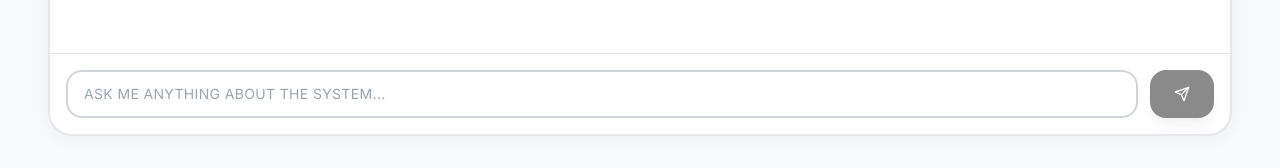
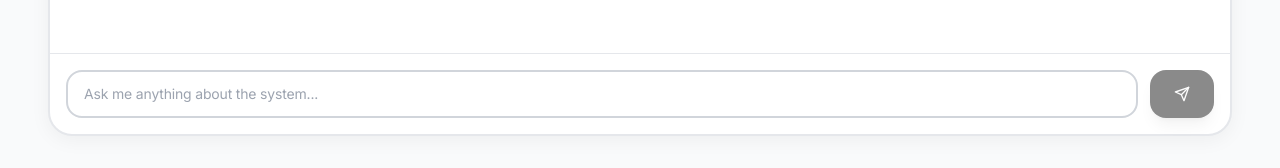
Before and after one commit to chgenberg/AIFM, a Next.js app in the folder apps/web/: page /admin/ai-chat in a window 1280 px wide. Shown: the part 573-741 px from the top of the page. Built offline with nearby package versions, Linux system fonts and the light colour scheme; no server answers.

Commit message:
Fix: Remove uppercase styling from chat input field

```diff
--- a/apps/web/src/app/admin/ai-chat/page.tsx
+++ b/apps/web/src/app/admin/ai-chat/page.tsx
@@ -145,7 +145,7 @@ export default function AIChatPage() {
                 onChange={(e) => setInput(e.target.value)}
                 onKeyPress={(e) => e.key === 'Enter' && !e.shiftKey && handleSend()}
                 placeholder="Ask me anything about the system..."
-                className="flex-1 px-4 py-3 border-2 border-gray-300 rounded-2xl focus:outline-none focus:border-black transition-all uppercase tracking-wide text-sm"
+                className="flex-1 px-4 py-3 border-2 border-gray-300 rounded-2xl focus:outline-none focus:border-black transition-all text-sm"
                 disabled={loading}
               />
               <Button
```
